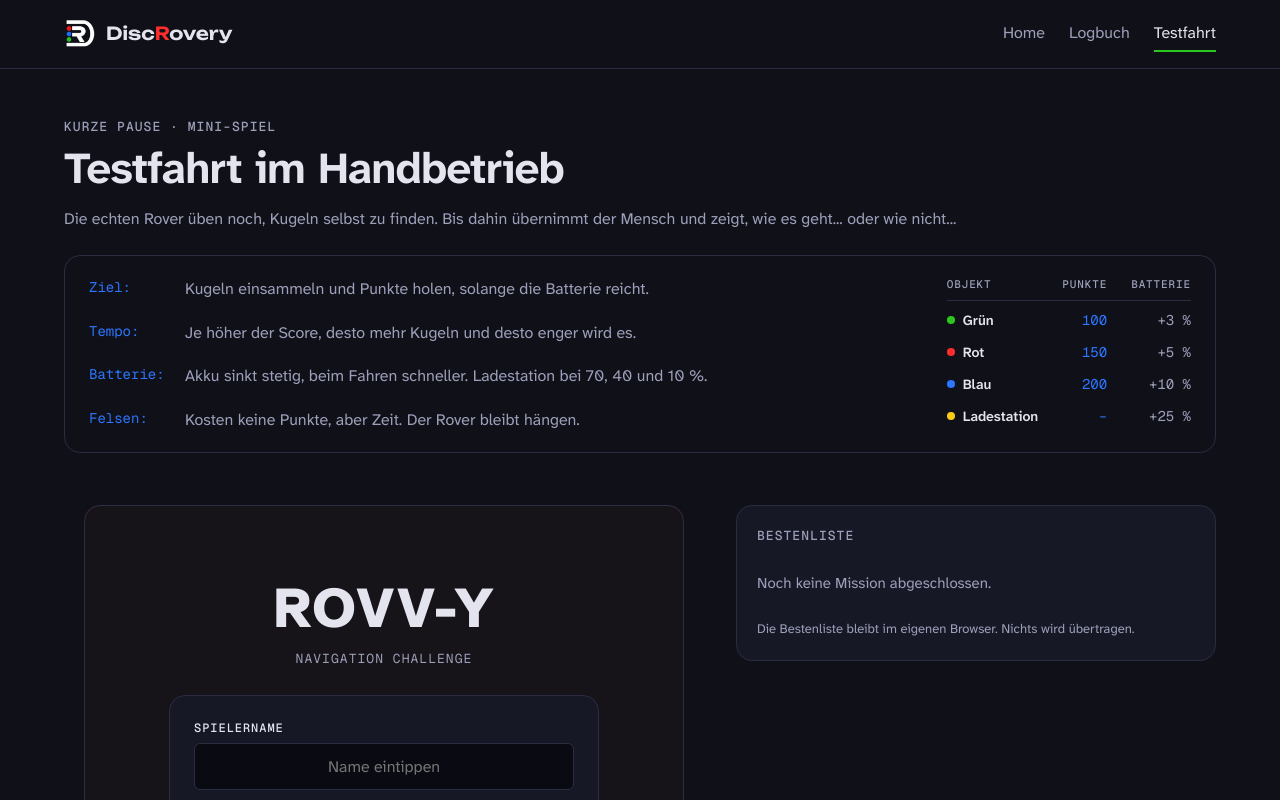
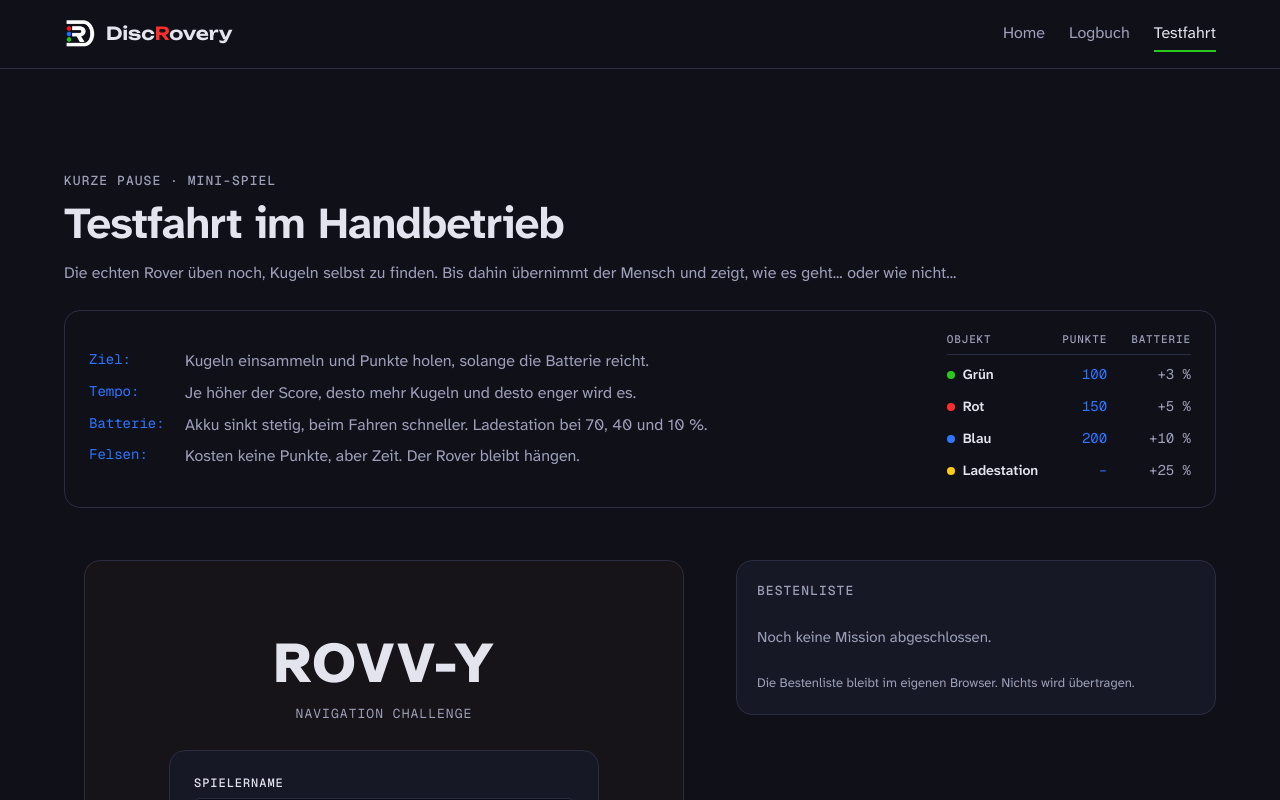
Before and after one commit to digiCoon/discRovery, a React (Vite) app: page /spiel in a window 1280 px wide. Shown: the top 800 px of the page. Built offline with nearby package versions, Linux system fonts and the light colour scheme.

Commit message:
Match game page spacing to the other pages

```diff
--- a/src/styles/Game.css
+++ b/src/styles/Game.css
@@ -1,8 +1,3 @@
-/* Less space above the heading than on the other pages, the game should be visible right away */
-main:has(.game-page) {
-    padding-top: clamp(2rem, 4vw, 3rem);
-}
-
 .game-page .page-head {
     margin-bottom: 2rem;
 }
@@ -12,7 +7,6 @@ main:has(.game-page) {
     max-width: none;
 }
 
-/* Rules and value table side by side once there is room */
 /* Rules and value table in one light frame, side by side once there is room */
 .game-intro {
     display: grid;
@@ -32,18 +26,6 @@ main:has(.game-page) {
     /* Rules stay compact and sit in the vertical middle next to the table */
     .game-briefing {
         align-content: center;
-    }
-}
-
-@media (min-width: 64rem) {
-    .game-intro {
-        grid-template-columns: 1fr auto;
-        gap: 3rem;
-    }
-
-    /* Rules spread over the height of the table: first line level with its head, last line with its last row */
-    .game-briefing {
-        align-content: space-between;
     }
 }
 
```
